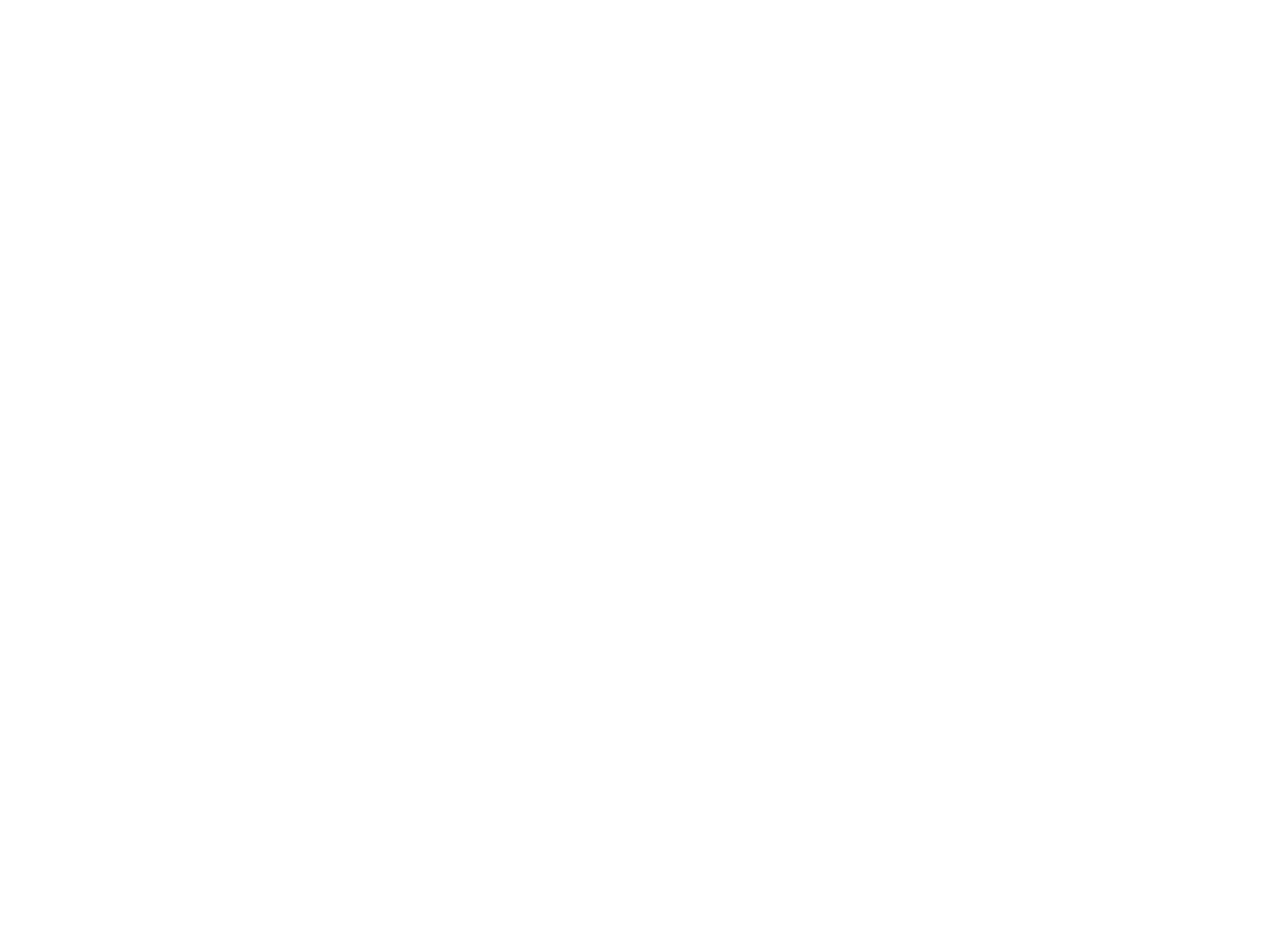
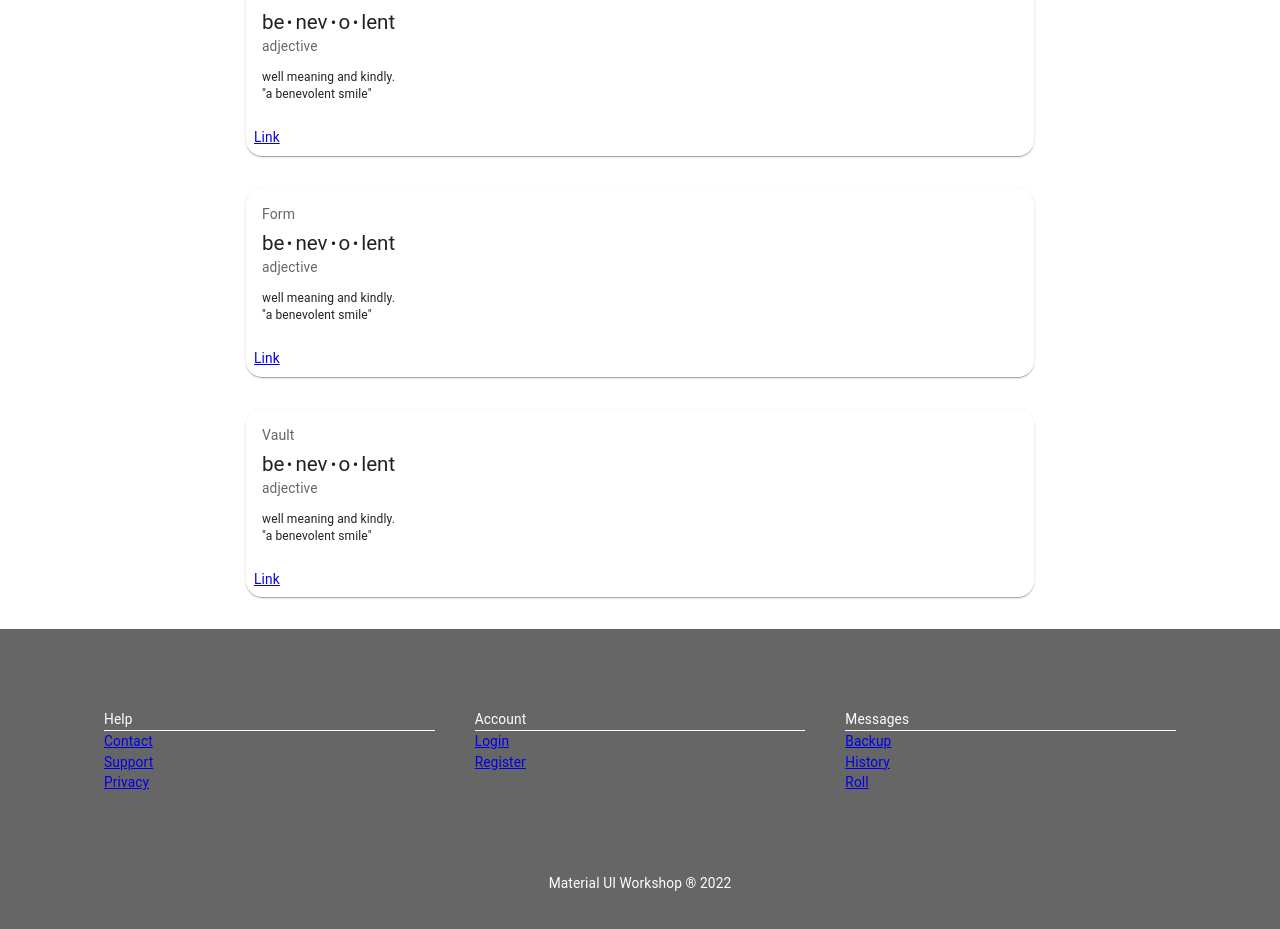
Before and after one commit to gotpop/gp-next-demo, a Next.js app: page / in a window 1280 px wide. Shown: the part 505-1434 px from the top of the page. Before the commit the page ends 800 px from the top, so only its background shows below. Built offline with nearby package versions, Linux system fonts and the light colour scheme.

Commit message:
Templating

```diff
--- /dev/null
+++ b/components/card.tsx
@@ -0,0 +1,46 @@
+import * as React from 'react'
+import Box from '@mui/material/Box'
+import Card from '@mui/material/Card'
+import CardActions from '@mui/material/CardActions'
+import CardContent from '@mui/material/CardContent'
+import Button from '@mui/material/Button'
+import Typography from '@mui/material/Typography'
+import Link from 'next/link'
+
+const bull = (
+  <Box
+    component="span"
+    sx={{ display: 'inline-block', mx: '2px', transform: 'scale(0.8)' }}>
+    •
+  </Box>
+)
+
+export default function BasicCard({ page }) {
+  const { name, href } = page
+
+  return (
+    <Box mb={4}>
+      <Card sx={{ minWidth: 275 }}>
+        <CardContent>
+          <Typography sx={{ fontSize: 14 }} color="text.secondary" gutterBottom>
+            {name}
+          </Typography>
+          <Typography variant="h5" component="div">
+            be{bull}nev{bull}o{bull}lent
+          </Typography>
+          <Typography sx={{ mb: 1.5 }} color="text.secondary">
+            adjective
+          </Typography>
+          <Typography variant="body2">
+            well meaning and kindly.
+            <br />
+            {'"a benevolent smile"'}
+          </Typography>
+        </CardContent>
+        <CardActions>
+          <Link href={href}>Link</Link>
+        </CardActions>
+      </Card>
+    </Box>
+  )
+}
--- /dev/null
+++ b/components/footer.tsx
@@ -0,0 +1,73 @@
+import Container from '@mui/material/Container'
+import Grid from '@mui/material/Grid'
+import Box from '@mui/material/Box'
+import Link from 'next/link'
+
+export default function Footer() {
+  return (
+    <footer>
+      <Box
+        px={{ xs: 3, sm: 10 }}
+        py={{ xs: 5, sm: 10 }}
+        bgcolor="text.secondary"
+        color="white">
+        <Container maxWidth="lg">
+          <Grid container spacing={5}>
+            <Grid item xs={12} sm={4}>
+              <Box borderBottom={1}>Help</Box>
+              <Box>
+                <Link href="/" color="inherit">
+                  Contact
+                </Link>
+              </Box>
+              <Box>
+                <Link href="/" color="inherit">
+                  Support
+                </Link>
+              </Box>
+              <Box>
+                <Link href="/" color="inherit">
+                  Privacy
+                </Link>
+              </Box>
+            </Grid>
+            <Grid item xs={12} sm={4}>
+              <Box borderBottom={1}>Account</Box>
+              <Box>
+                <Link href="/" color="inherit">
+                  Login
+                </Link>
+              </Box>
+              <Box>
+                <Link href="/" color="inherit">
+                  Register
+                </Link>
+              </Box>
+            </Grid>
+            <Grid item xs={12} sm={4}>
+              <Box borderBottom={1}>Messages</Box>
+              <Box>
+                <Link href="/" color="inherit">
+                  Backup
+                </Link>
+              </Box>
+              <Box>
+                <Link href="/" color="inherit">
+                  History
+                </Link>
+              </Box>
+              <Box>
+                <Link href="/" color="inherit">
+                  Roll
+                </Link>
+              </Box>
+            </Grid>
+          </Grid>
+          <Box textAlign="center" pt={{ xs: 5, sm: 10 }} pb={{ xs: 5, sm: 0 }}>
+            Material UI Workshop &reg; {new Date().getFullYear()}
+          </Box>
+        </Container>
+      </Box>
+    </footer>
+  )
+}
--- /dev/null
+++ b/components/layout.js
@@ -0,0 +1,26 @@
+import React from 'react'
+import Head from 'next/head'
+import { Container } from '@mui/material'
+import Navbar from '@components/navbar'
+import Footer from '@components/footer'
+
+export default function Layout(props) {
+  const { children } = props;
+
+  return (
+    <>
+      <Head>
+        <title>NextJS Demo</title>
+      </Head>
+      <div>
+        <Navbar {...props} />
+        <main>
+          <Container maxWidth="md">
+            {children}
+          </Container>
+        </main>
+        <Footer {...props} />
+      </div>
+    </>
+  );
+}
--- a/pages/feed.tsx
+++ b/pages/feed.tsx
@@ -2,7 +2,7 @@
 import PostSingle from '../components/post'
 import { Box, Container } from '@mui/material'
 import Head from 'next/head'
-import NavBar from '../components/menu'
+import NavBar from '@components/navbar'
 
 // TODO: Types could be imported
 interface Props {
--- a/pages/form.tsx
+++ b/pages/form.tsx
@@ -3,7 +3,7 @@
 import type { NextPage } from 'next'
 import Head from 'next/head'
 import { useEffect, useReducer, useState } from 'react'
-import NavBar from '../components/menu'
+import NavBar from '../components/navbar'
 import FormResults from '../components/table'
 
 const formInitialState: FormInterface = {
--- a/pages/index.tsx
+++ b/pages/index.tsx
@@ -1,18 +1,23 @@
 import type { NextPage } from 'next'
-import Head from 'next/head'
-import NextLink from 'next/link'
-import { Paper, Box, Typography, Link, Grid, Container } from '@mui/material'
-import NavBar from '../components/menu'
+import { Box, Typography, CardContent } from '@mui/material'
+import BasicCard from '../components/card'
+import Card from '@mui/material/Card'
+import Layout from '@components/layout'
+
+const pages = [
+  { name: 'Feed', href: '/feed' },
+  { name: 'Render', href: '/render' },
+  { name: 'Form', href: '/form' },
+  { name: 'Vault', href: '/vault' }
+]
 
 const Home: NextPage = () => {
   return (
-    <div>
-      <Head>
-        <title>NextJS Demo</title>
-      </Head>
-      <NavBar />
-      <main>
-        <Container maxWidth="md">
+    <Layout>
+      <Box m={4}>
+        <Box mb={4}>
+          <Card>
+            <CardContent>
               <Typography
                 variant="h2"
                 component="h1"
@@ -26,9 +31,14 @@
               <Typography component="p">
                 A demonstation of various different use cases and approaches.
               </Typography>
-        </Container>
-      </main>
-    </div>
+            </CardContent>
+          </Card>
+        </Box>
+        {pages.map(page => (
+          <BasicCard key={page.name} page={page} />
+        ))}
+      </Box>
+    </Layout>
   )
 }
 
--- a/pages/render.tsx
+++ b/pages/render.tsx
@@ -1,7 +1,7 @@
 import type { NextPage } from 'next'
 import { Box, Button, Container, TextField, Typography } from '@mui/material'
 import Head from 'next/head'
-import NavBar from '../components/menu'
+import NavBar from '../components/navbar'
 import { useEffect, useRef, useState } from 'react'
 import MenuIcon from '@mui/icons-material/Menu'
 
```
Also changed, not shown: pages/_app.tsx (+5 -5 lines), pages/vault.tsx (+78 -55 lines), tsconfig.json (+7 -1 lines), components/navbar.tsx (renamed from components/menu.tsx). Lines whose indentation alone changed are shown as unchanged.
